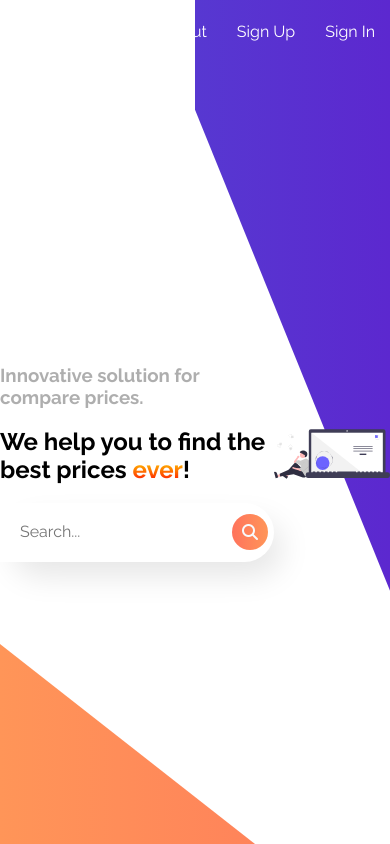
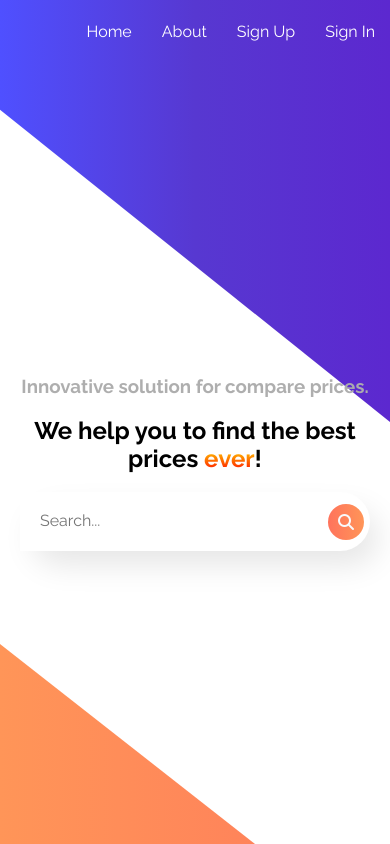
Before and after one commit to Nicolas-alt/cheap-price-finder, a React (Create React App) app: page / in a window 390 px wide. Built offline with nearby package versions, Linux system fonts and the light colour scheme.

Commit message:
Fix login form bug

```diff
--- a/src/pages/Landing/Landing.scss
+++ b/src/pages/Landing/Landing.scss
@@ -47,7 +47,10 @@
   display: flex;
   justify-content: center;
   align-items: center;
+  position: relative;
+  z-index: 20;
   height: 100%;
+  padding: 0 20px;
 
   div {
     h2 {
@@ -100,3 +103,39 @@
     width: 50vw;
   }
 }
+
+@media screen and (max-width: 650px) {
+  .section__container::after {
+    clip-path: polygon(0 0, 100% 0, 100% 50%, 0 13%);
+    background: -webkit-linear-gradient(
+      to left,
+      $Purple-1,
+      $Purple-2,
+      $Purple-3
+    );
+    background: linear-gradient(to left, $Purple-1, $Purple-2, $Purple-3);
+    position: absolute;
+    z-index: 5;
+    width: 100%;
+    height: 100%;
+  }
+
+  .div__principal {
+    flex-direction: column;
+
+    div {
+      h3,
+      h2 {
+        text-align: center;
+      }
+
+      form {
+        background-color: white;
+      }
+    }
+
+    .sgv__principal {
+      display: none;
+    }
+  }
+}
--- a/src/pages/Login/login.scss
+++ b/src/pages/Login/login.scss
@@ -38,11 +38,11 @@ $placeholderColor: #d6d6d6;
     display: flex;
     flex-direction: column;
     align-items: center;
-    justify-content: flex-end;
+    justify-content: center;
     background-color: white;
     border-top-left-radius: $formBorder;
     border-top-right-radius: $formBorder;
-    min-height: 70%;
+    min-height: 400px;
     width: 100vw;
 
     label {
```
